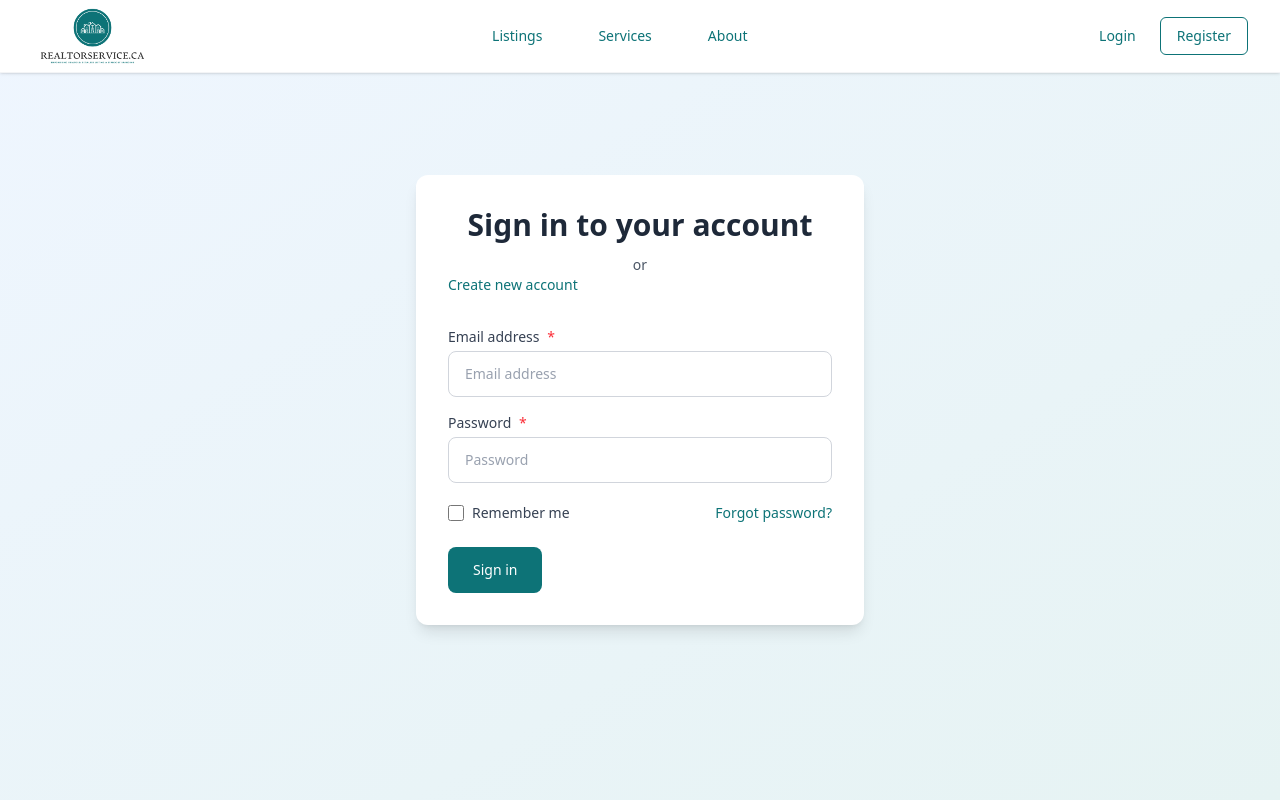
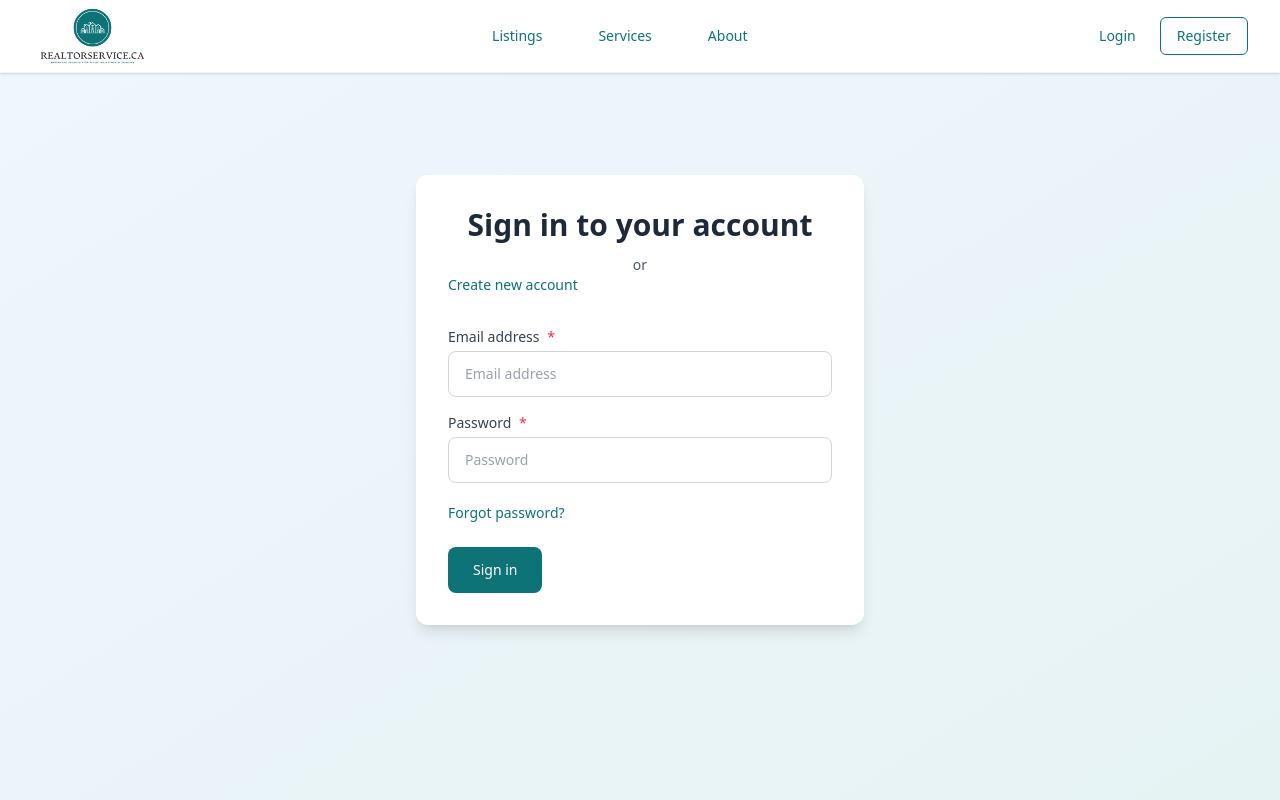
Before and after one commit to 09liweis/realtorservice, a SvelteKit app: page /login in a window 1280 px wide. Shown: the top 800 px of the page. Built offline with nearby package versions, Linux system fonts and the light colour scheme; no server answers.

Commit message:
remove remember me

```diff
--- a/src/routes/login/+page.svelte
+++ b/src/routes/login/+page.svelte
@@ -93,7 +93,7 @@
       </div>
 
       <div class="flex items-center justify-between mt-4">
-        <div class="flex items-center">
+        <!-- <div class="flex items-center">
           <input
             id="remember-me"
             name="remember-me"
@@ -103,7 +103,7 @@
           <label for="remember-me" class="ml-2 block text-sm text-gray-700">
             Remember me
           </label>
-        </div>
+        </div> -->
 
         <div class="text-sm">
           <Link href="/forgot-password">
```
